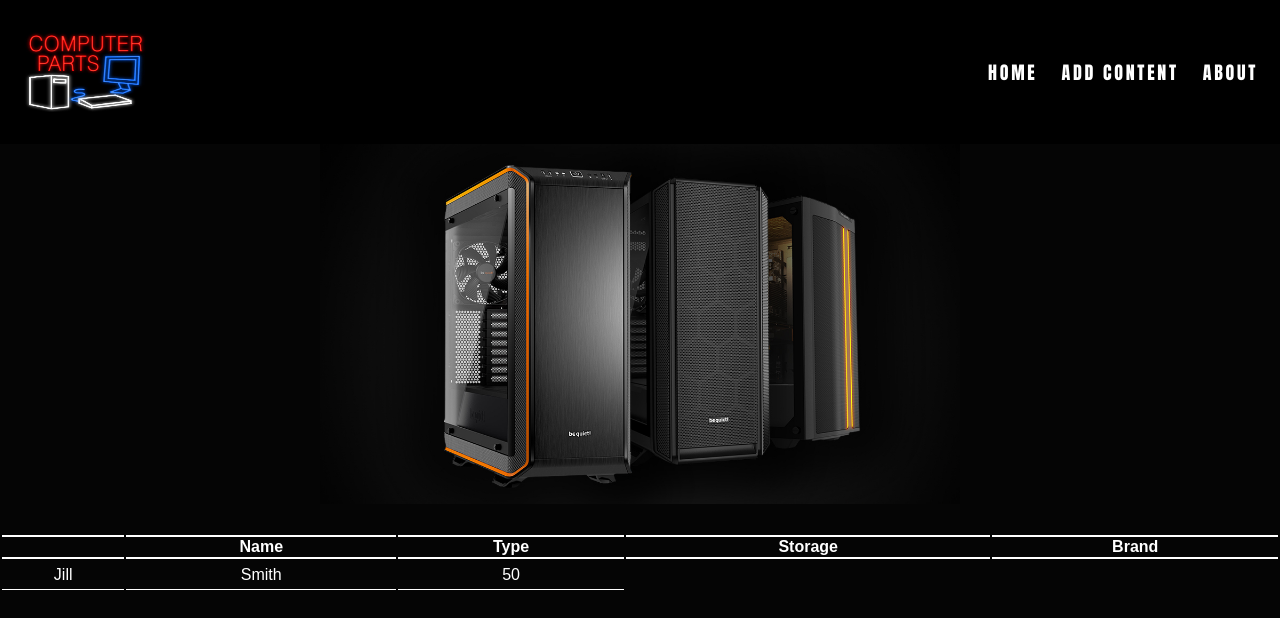
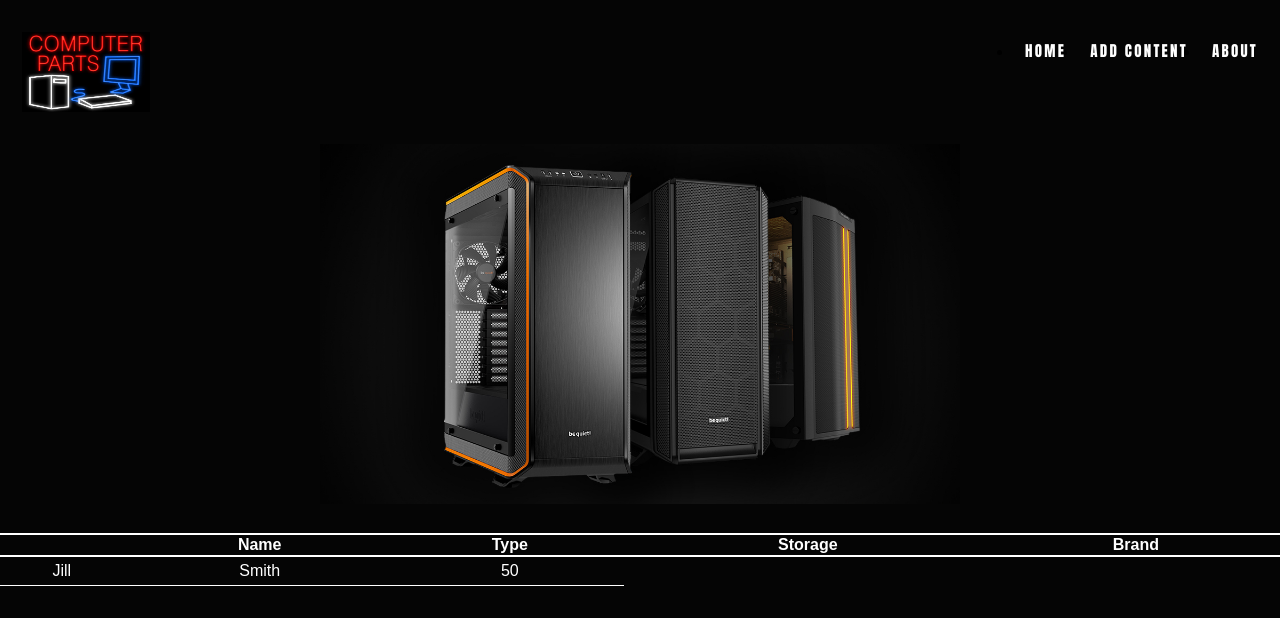
Before and after one commit to isaac-prog/MongoDB, a React (Create React App) app in the folder my-app/: page / in a window 1280 px wide. Shown: the top 618 px of the page. Built offline with nearby package versions, Linux system fonts and the light colour scheme.

Commit message:
fixed table spacing

```diff
--- a/my-app/src/webPages/style.css
+++ b/my-app/src/webPages/style.css
@@ -14,22 +14,19 @@ body {
   left: 0;
   width:100%;
   overflow: hidden;
-  background-color: black;
+  background-color: #050505;
   padding: 20px 10px;
   justify-content: space-between;
-  align-items: center;
-  z-index: 999;
 }
 
 .header a {
   display: block;
-  float: left;
-  text-align: center;
+  text-align: left;
   padding: 12px;
   text-decoration: none;
   font-family: Impact, Haettenschweiler, 'Arial Narrow Bold', sans-serif;
-  font-size: 18px;
-  line-height: 25px;
+  font-size: 15px;
+  line-height: 5px;
   color: white;
 }
 
@@ -102,6 +99,7 @@ table {
   color: white;
   width: 100%;
   padding-top: 25px;
+  border-spacing: 0px;
 }
 
 th {
```
